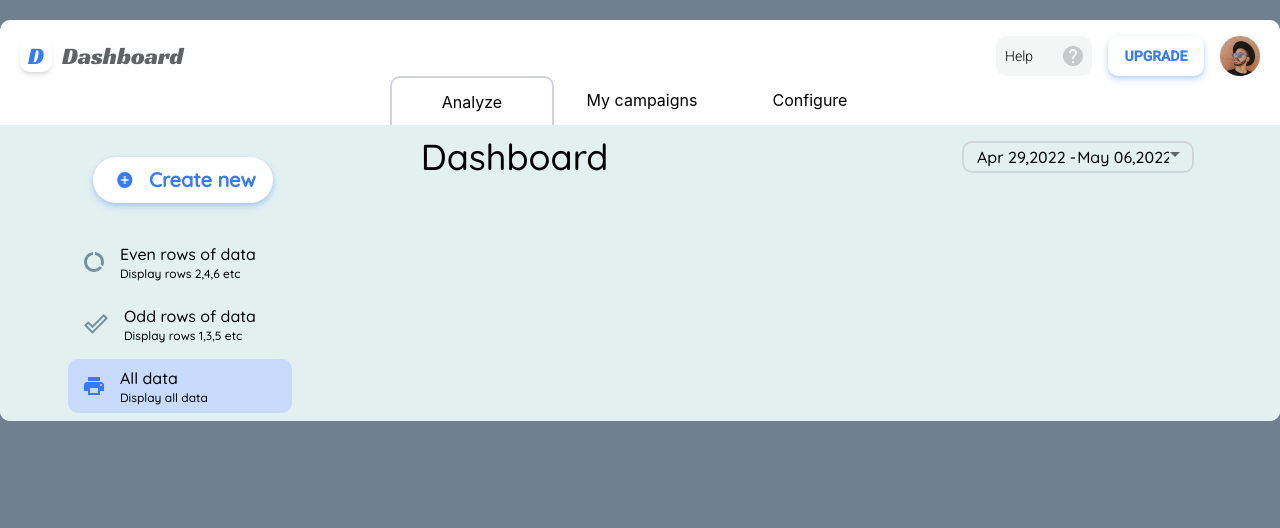
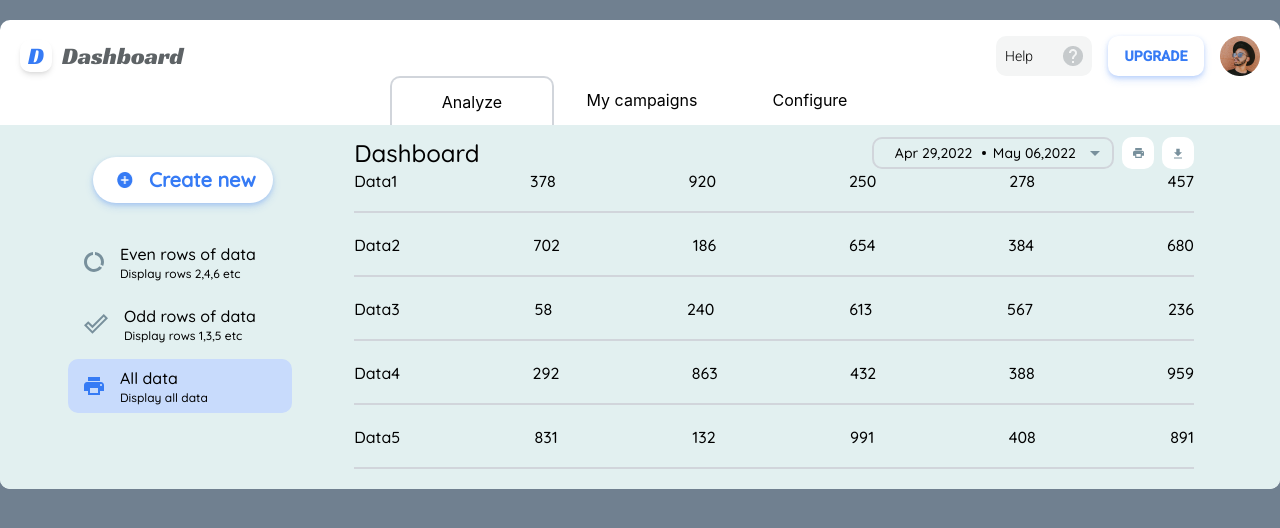
Before and after one commit to Dmitri2205/Dashboard, a React (Create React App) app: page / in a window 1280 px wide. Shown: the top 528 px of the page. Built offline with nearby package versions, Linux system fonts and the light colour scheme.

Commit message:
Presentation components added

```diff
--- a/src/components/Dashboard.jsx
+++ b/src/components/Dashboard.jsx
@@ -4,6 +4,10 @@ import 'react-date-range/dist/styles.css';
 import 'react-date-range/dist/theme/default.css';
 import { DateRange } from 'react-date-range';
 import { addDays } from 'date-fns';
+import AllDataIcon from "../images/icons/AllDataIcon.jsx";
+import DownloadIcon from "../images/icons/DownloadIcon.jsx";
+import DataRow from "../modules/DataRow.jsx";
+
 
 
 export default function Dashboard(props){
@@ -37,18 +41,25 @@ export default function Dashboard(props){
 						{children[3]}
 						{children[4]}
 					</div>
-					<div className={`${styles.dashboard__table} flex flex-col ml-[10%] mt-[12px] w-full`}>
+					<div className={`${styles.dashboard__table} flex flex-col ml-[4%] mt-[12px] w-full`}>
 						<div className={`${styles.table__header} flex justify-between items-center `}>
-							<p className="text-4xl md:text-2xl`">Dashboard</p>
-							<div className={`${styles.header__inputs} inline-flex`}>
+							<p className="text-2xl md:text-xl`">Dashboard</p>
+							<div className={`${styles.header__inputs} inline-flex items-center`}>
 								<label className="inline-flex items-center rounded-sm border-2 border-solid border-gray-300 px-3">
-								<input type="text" value={processedDate("startDate")}/>
-								-
-								<input type="text" value={processedDate("endDate")}/>
-								<span onClick={e=>showPicker(!pickerShown)} style={pickerShown ? {transform:"rotateY(180deg)"} : {transform:"rotateY(0deg)"}}></span>
+									<p>{processedDate("startDate")}</p>
+									<span className="dot" style={{display:"inline-flex",width:"4px",height:"4px",borderRadius:"50%",backgroundColor:"black",margin:"0 1px"}}></span>
+									<p>{processedDate("endDate")}</p>
+									<span onClick={e=>showPicker(!pickerShown)} style={pickerShown ? {transform:"rotateX(180deg) translateY(5px)"} : {transform:"rotateX(0deg)"}}></span>
 								</label>
+								<span className="inline-flex justify-center items-center rounded-sm bg-white ml-2">{AllDataIcon()}</span>
+								<span className="inline-flex justify-center items-center rounded-sm bg-white ml-2">{DownloadIcon()}</span>
 							</div>
 						</div>
+						{
+							data.map((datacell,i)=>{
+								return <DataRow key={datacell.name} name={datacell.name} rowData={datacell} />
+							})
+						}
 					</div>
 				<div className={`${styles.dashboard__datePicker} ${pickerShown ? "" : styles.hidden}`}>
 					<DateRange
--- a/src/components/Layout.jsx
+++ b/src/components/Layout.jsx
@@ -30,7 +30,53 @@ export default function Layout(props) {
 		}
 	]);
 
-	const [data,setData] = useState([]);
+	const [data,setData] = useState([
+		{
+			name:"Data1",
+			summary1:Math.floor(Math.random() * 1000),
+			summary2:Math.floor(Math.random() * 1000),
+			summary3:Math.floor(Math.random() * 1000),
+			summary4:Math.floor(Math.random() * 1000),
+			summary5:Math.floor(Math.random() * 1000),
+
+		},
+		{
+			name:"Data2",
+			summary1:Math.floor(Math.random() * 1000),
+			summary2:Math.floor(Math.random() * 1000),
+			summary3:Math.floor(Math.random() * 1000),
+			summary4:Math.floor(Math.random() * 1000),
+			summary5:Math.floor(Math.random() * 1000),
+
+		},
+		{
+			name:"Data3",
+			summary1:Math.floor(Math.random() * 1000),
+			summary2:Math.floor(Math.random() * 1000),
+			summary3:Math.floor(Math.random() * 1000),
+			summary4:Math.floor(Math.random() * 1000),
+			summary5:Math.floor(Math.random() * 1000),
+
+		},
+		{
+			name:"Data4",
+			summary1:Math.floor(Math.random() * 1000),
+			summary2:Math.floor(Math.random() * 1000),
+			summary3:Math.floor(Math.random() * 1000),
+			summary4:Math.floor(Math.random() * 1000),
+			summary5:Math.floor(Math.random() * 1000),
+
+		},
+		{
+			name:"Data5",
+			summary1:Math.floor(Math.random() * 1000),
+			summary2:Math.floor(Math.random() * 1000),
+			summary3:Math.floor(Math.random() * 1000),
+			summary4:Math.floor(Math.random() * 1000),
+			summary5:Math.floor(Math.random() * 1000),
+
+		},
+	]);
 
 	const [sortType,setSortType] = useState("all");
 
@@ -68,6 +114,10 @@ export default function Layout(props) {
 		},
 	]
 
+	const createNew = () => {
+		console.log("create")
+	}
+
 	return(
 		<main className="container mx-auto bg-white rounded-sm mt-[20px]" /*style={{overflow:"hidden"}}*/>
 			<Header/>
@@ -91,9 +141,14 @@ export default function Layout(props) {
 		    			})
 		    		}
 		    	</Switcher>
-		    		<p className={`${dashboard_styles.aside__create} flex justify-start items-center rounded-lg w-[180px] h-[46px] ml-[7px] mb-[32px] text-xl bg-white`}>
+		    		<p className={`${dashboard_styles.aside__create} flex justify-start items-center rounded-lg w-[180px] h-[46px] ml-[7px] mb-[32px] text-xl bg-white cursor-pointer`}
+		    			onClick={e => createNew()}
+		    		>
 		    			<img className="w-[16px] h-[16px] mr-[16px] ml-[24px]" src={plus} alt="add"/>
-	    				<span className="justify-self-start" style={{color:"#367BF5",fontWeight:"bold"}}>Create new</span>
+
+	    				<span className="justify-self-start" style={{color:"#367BF5",fontWeight:"bold"}}>
+	    					Create new
+	    				</span>
 		    		</p>
 		    		{
 		    			asideSwitches.map((switcher,i)=>{
--- /dev/null
+++ b/src/images/icons/DownloadIcon.jsx
@@ -0,0 +1,8 @@
+export default function DownloadIcon() {
+
+    return (
+        <svg width="8" height="11" viewBox="0 0 8 11" fill="none" xmlns="http://www.w3.org/2000/svg">
+		<path d="M0 10.5714H8V9.42858H0V10.5714ZM8 4.28572H5.71429V0.857147H2.28571V4.28572H0L4 8.28572L8 4.28572Z" fill="#78909C"/>
+		</svg>
+    )
+}
--- /dev/null
+++ b/src/modules/DataRow.jsx
@@ -0,0 +1,25 @@
+import {useEffect} from 'react';
+
+export default function DataRow(props){
+
+const {rowData,name} = props
+
+useEffect(()=>{
+	console.log("nnen")
+	return () => {
+
+	}
+},[])
+
+	return(
+		<div className="flex justify-between border-solid border-b-2 border-gray-300 w-full h-[44px] mb-[20px] ">
+			<p>{name}</p>
+			<p>{rowData.summary1}</p>
+			<p>{rowData.summary2}</p>
+			<p>{rowData.summary3}</p>
+			<p>{rowData.summary4}</p>
+			<p>{rowData.summary5}</p>
+		</div>
+	)
+
+}
--- a/src/styles/dashboard.module.scss
+++ b/src/styles/dashboard.module.scss
@@ -30,19 +30,34 @@
 	&__table{
 		@include Quicksand;
 		.table__header{
-			.header__inputs>label{
-				width: 232px;
-				height: 32px;
-				input[type="text"]{
-					width:45%;
-					margin: 0 auto;
-					background-color:transparent;
-					&:focus{
-						outline:none;
+
+			.header__inputs{
+				label{
+					width: 242px;
+					height: 32px;
+					p{
+						width:50%;
+						margin: 0 auto;
+						background-color:transparent;
+						text-align: center;
+						font-size: 14px;
+					}
+					span:nth-child(4){
+						width: 10px;
+						height: 5px;
+						margin-top: 5px;
+						margin-left: 8px;
+						border: 5px solid transparent; border-top: 5px solid #78909C;
+						transition: all .3s;
 					}
 				}
 				span{
-					border: 5px solid transparent; border-top: 5px solid $gray;
+					width: 32px;
+					height: 32px;
+					&:nth-child(2)>svg{
+						width:11px;
+						height: 10px;
+					}
 				}
 			}
 		}
```
Also changed, not shown: src/images/download.svg (deleted).
